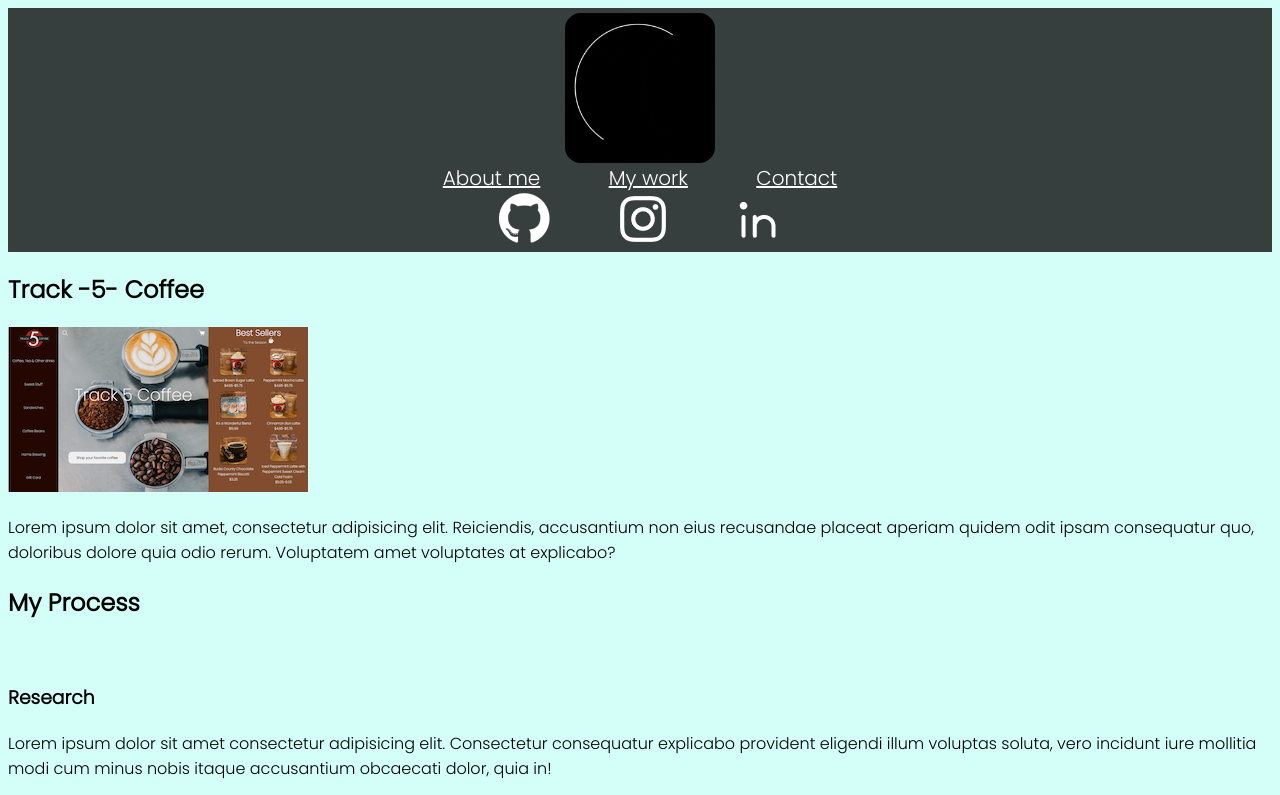
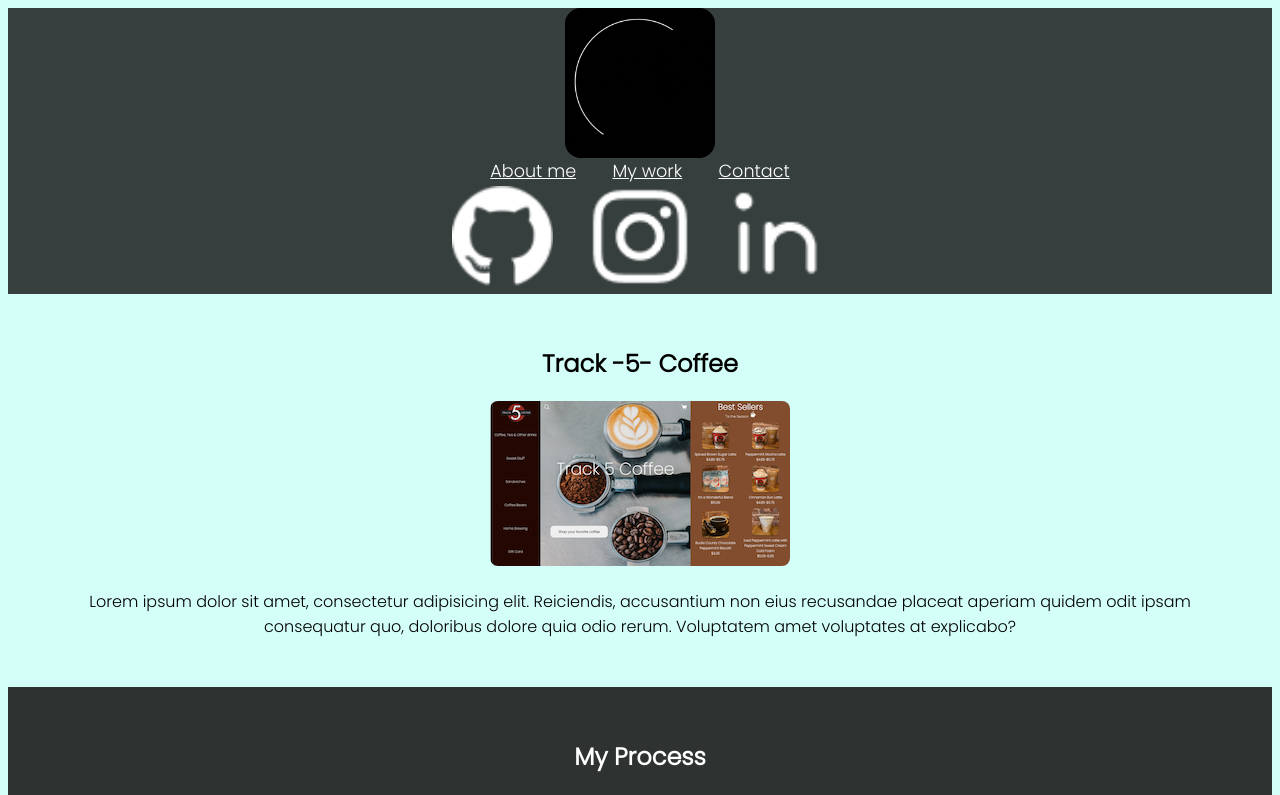
Before and after one commit to marcelofms1/Portfolio-Site-Marcelo--, a plain HTML site: page projects.html in a window 1280 px wide. Shown: the top 795 px of the page. Drawn offline with Linux system fonts and the light colour scheme.

Commit message:
Minor adjustments plus project section

```diff
--- a/css/main.css
+++ b/css/main.css
@@ -20,17 +20,17 @@ body{
 }
 
 nav{
-    padding-top:5px;
+    /* padding-top:5px; */
     text-align: center;
     background-color: #373f3e;
 }
 
 header nav a{
-    font-size:125%;
+    font-size:110%;
     color:black;
     transition:600ms ease-in-out;
     color:white;
-    padding: 2rem;
+    padding: 1rem;
 }
 
 header nav a:hover{
@@ -39,6 +39,7 @@ header nav a:hover{
 
 #social_media img{
     max-width:100%;
+    width:8%;
     transition:800ms ease-in-out;
 }
 
@@ -109,9 +110,9 @@ header nav a:hover{
     color:white;
     border-radius:.6rem;
     font-weight: 900;
-    font-size:20px;
+    font-size:15px;
     padding:.8rem;
-    width:15%;
+    width:20%;
     margin:0 auto;
     display:block;
     text-align: center;
@@ -126,21 +127,38 @@ header nav a:hover{
 }
 
 picture img{
-    /* margin:0 auto;
-    display:block; */
-    filter:grayscale(100%);
+    /* filter:grayscale(100%); */
     border-radius:.5rem;
-    width:100%;
+    max-width:100%;
     transition:500ms ease-in-out;
     margin-bottom:2em;
 
+    box-shadow: 8px 8px 5px #004136;
 }
 
-picture img:hover{
+/* picture img:hover{
     filter: grayscale(0%);
     box-shadow: 8px 8px 5px #004136;
-}
+} */
 
 footer{
     text-align: center;
 }
+
+/* PROJECT SECTION STARTS HERE */
+
+#section_one{
+    padding:2em;
+    text-align: center;
+}
+
+#section_two{
+    background-color: #1c1c1ce5;
+    color:white;
+    padding:2em;
+    text-align: center;
+}
+
+img{
+    border-radius: .5rem;
+}
```
